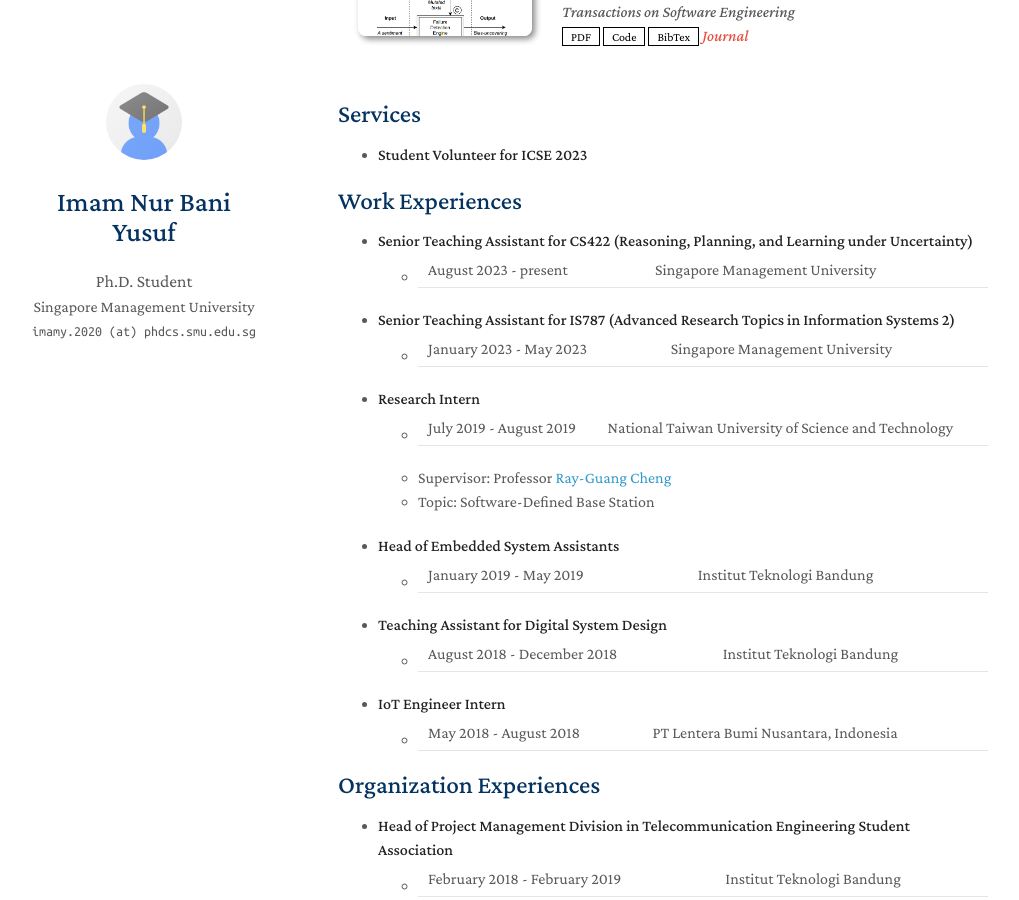
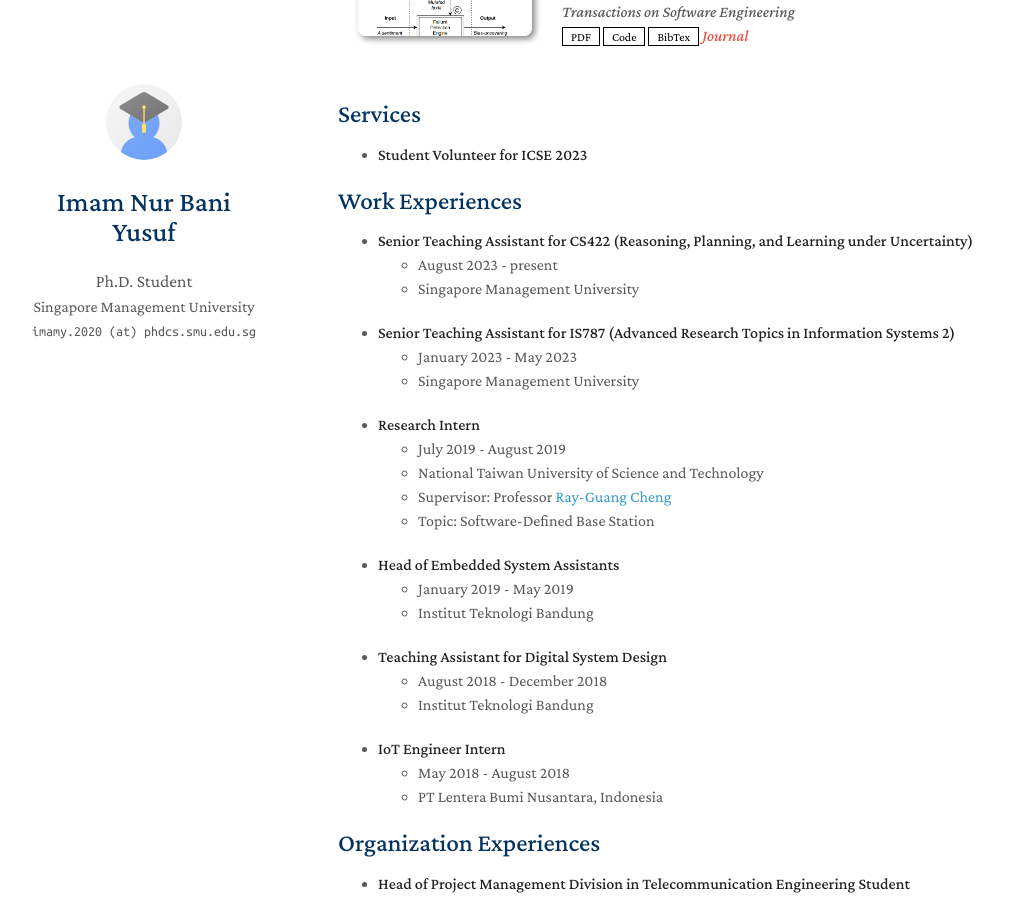
Before and after one commit to imamnurby/imamnurby.github.io, a Jekyll site: the page built from index.md, in a window 1280 px wide and 900 px high, scrolled down 1812 px. Shown: the whole window, without its empty margins (132-1151 px from the left). Built offline with Jekyll 4.4.1, drawn with Linux system fonts in a browser that asks for light colours; nearby versions of some CDN libraries; a style sheet for code colours, icons or effects is not loaded; our own code applies the rules of GitHub Pages for plain Markdown files.

```diff
--- a/index.md
+++ b/index.md
@@ -22,35 +22,45 @@ I am a Ph.D. candidate at the School of Computer Science and Information Systems
 ## Work Experiences
 
 * **Senior Teaching Assistant for CS422 (Reasoning, Planning, and Learning under Uncertainty)**
-  * August 2023 - present | Singapore Management University
+  * August 2023 - present
+  * Singapore Management University
 
 * **Senior Teaching Assistant for IS787 (Advanced Research Topics in Information Systems 2)**
-  * January 2023 - May 2023 | Singapore Management University
+  * January 2023 - May 2023
+  * Singapore Management University
 
 * **Research Intern**
-  * July 2019 - August 2019 | National Taiwan University of Science and Technology
+  * July 2019 - August 2019
+  * National Taiwan University of Science and Technology
   * Supervisor: Professor [Ray-Guang Cheng](https://scholar.google.com/citations?user=Lg3GlmYAAAAJ&hl=zh-TW&inst=14102473421921925766)
   * Topic: Software-Defined Base Station
 
 * **Head of Embedded System Assistants**
-  * January 2019 - May 2019 | Institut Teknologi Bandung
+  * January 2019 - May 2019
+  * Institut Teknologi Bandung
 
 * **Teaching Assistant for Digital System Design**
-  * August 2018 - December 2018 | Institut Teknologi Bandung
+  * August 2018 - December 2018
+  * Institut Teknologi Bandung
 
 * **IoT Engineer Intern**
-  * May 2018 - August 2018 | PT Lentera Bumi Nusantara, Indonesia
+  * May 2018 - August 2018
+  * PT Lentera Bumi Nusantara, Indonesia
 
 ## Organization Experiences
 
 * **Head of Project Management Division in Telecommunication Engineering Student Association**
-  * February 2018 - February 2019 | Institut Teknologi Bandung
+  * February 2018 - February 2019
+  * Institut Teknologi Bandung
 
 * **Team Captain of Firefighting Robotic Team**
-  * August 2017 - August 2018 | Institut Teknologi Bandung
+  * August 2017 - August 2018
+  * Institut Teknologi Bandung
 
 * **Team Manager of Firefighting Robotic Team**
-  * August 2017 - August 2018 | Institut Teknologi Bandung
+  * August 2017 - August 2018
+  * Institut Teknologi Bandung
+
 
 
 <!-- {% include_relative _includes/services.md %} -->
```
